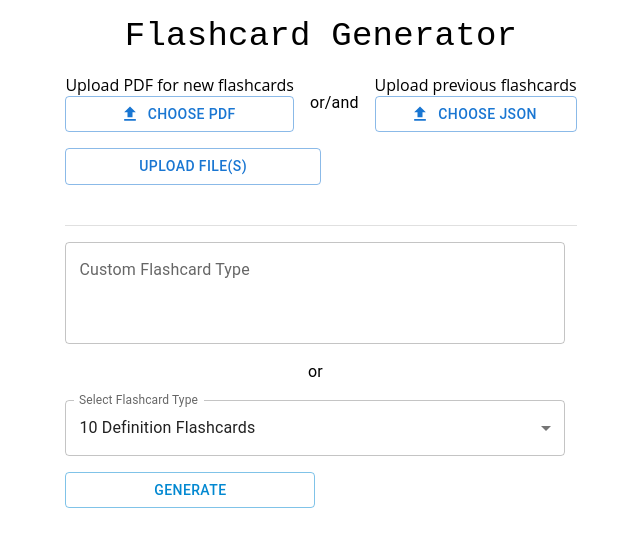
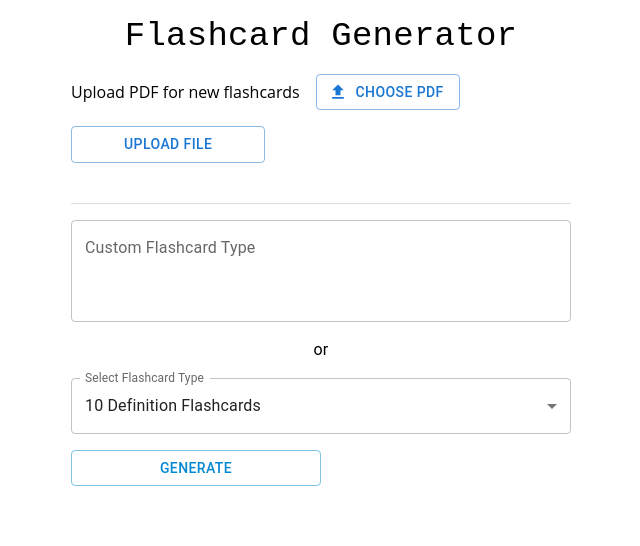
Before and after one commit to mereluo/flashcard-generator, a React (Vite) app: page / in a window 1280 px wide. Shown: the top 546 px of the page, without its empty margins (319-959 px from the left). Built offline with nearby package versions, Linux system fonts and the light colour scheme.

Commit message:
Remove upload json function

```diff
--- a/src/components/FileUpload.jsx
+++ b/src/components/FileUpload.jsx
@@ -4,40 +4,26 @@ import UploadIcon from '@mui/icons-material/Upload';
 
 const FileUpload = ({ onUpload }) => {
   const [pdfFile, setPdfFile] = useState(null);
-  const [jsonFile, setJsonFile] = useState(null);
 
-  const handleFileChange = (event, type) => {
+  const handleFileChange = (event) => {
     const file = event.target.files[0];
 
     if (file) {
-      if (type === 'pdf' && file.type === 'application/pdf') {
       setPdfFile(file);
-      } else if (type === 'json' && file.type === 'application/json') {
-        setJsonFile(file);
     } else {
       alert('Invalid file type. Please upload the correct format.');
-      }
     }
   };
 
   const handleUpload = () => {
-    if (!pdfFile && !jsonFile) {
-      alert('Please upload at least one file (PDF or JSON).');
+    if (!pdfFile) {
+      alert('Please upload a PDF file');
       return;
     }
 
     // PDF file is passed as File object
     if (pdfFile) {
       onUpload(pdfFile.name, pdfFile);
-    }
-
-    // JSON file is parsed as text, so we can process or store it
-    if (jsonFile) {
-      const reader = new FileReader();
-      reader.onload = (e) => {
-        onUpload(jsonFile.name, e.target.result);
-      };
-      reader.readAsText(jsonFile);
     }
   };
 
@@ -46,7 +32,6 @@ const FileUpload = ({ onUpload }) => {
       {/* Row container for PDF/JSON sections */}
       <Box sx={{ display: 'flex', alignItems: 'center', flexDirection: 'row', gap: 2 }}>
         {/* PDF Upload Section */}
-        <Box sx={{ display: 'flex', flexDirection: 'column' }}>
         <Typography variant="body" sx={{ fontFamily: 'Open Sans' }}>
           Upload PDF for new flashcards
         </Typography>
@@ -55,22 +40,10 @@ const FileUpload = ({ onUpload }) => {
           <input type="file" accept="application/pdf" onChange={(e) => handleFileChange(e, 'pdf')} hidden />
         </Button>
       </Box>
-        <Typography>or/and</Typography>
-        {/* JSON Upload Section */}
-        <Box sx={{ display: 'flex', flexDirection: 'column' }}>
-          <Typography variant="body" sx={{ fontFamily: 'Open Sans' }}>
-            Upload previous flashcards
-          </Typography>
-          <Button variant="outlined" startIcon={<UploadIcon />} component="label">
-            {jsonFile ? `Selected: ${jsonFile.name}` : 'Choose JSON'}
-            <input type="file" accept="application/json" onChange={(e) => handleFileChange(e, 'json')} hidden />
-          </Button>
-        </Box>
-      </Box>
 
       <Box sx={{ display: 'flex', justifyContent: 'flex-start', marginTop: 2, marginBottom: 3 }}>
         <Button variant="outlined" color="primary" onClick={handleUpload} sx={{ width: '50%' }}>
-          Upload File(s)
+          Upload File
         </Button>
       </Box>
     </div>
```
Also changed, not shown: 1 other file (tests, documents, lock files or other folders). Lines whose indentation alone changed are shown as unchanged.
